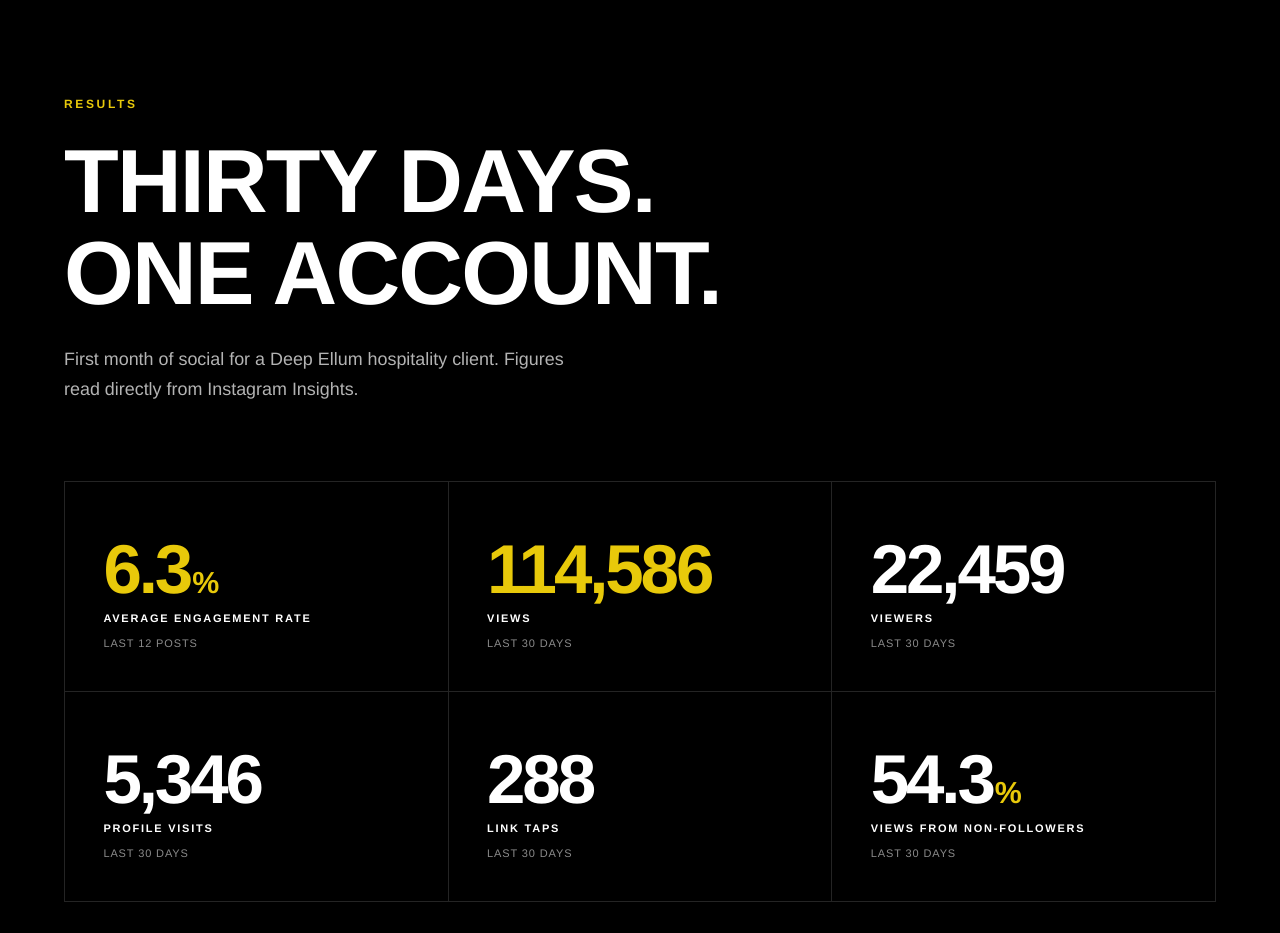
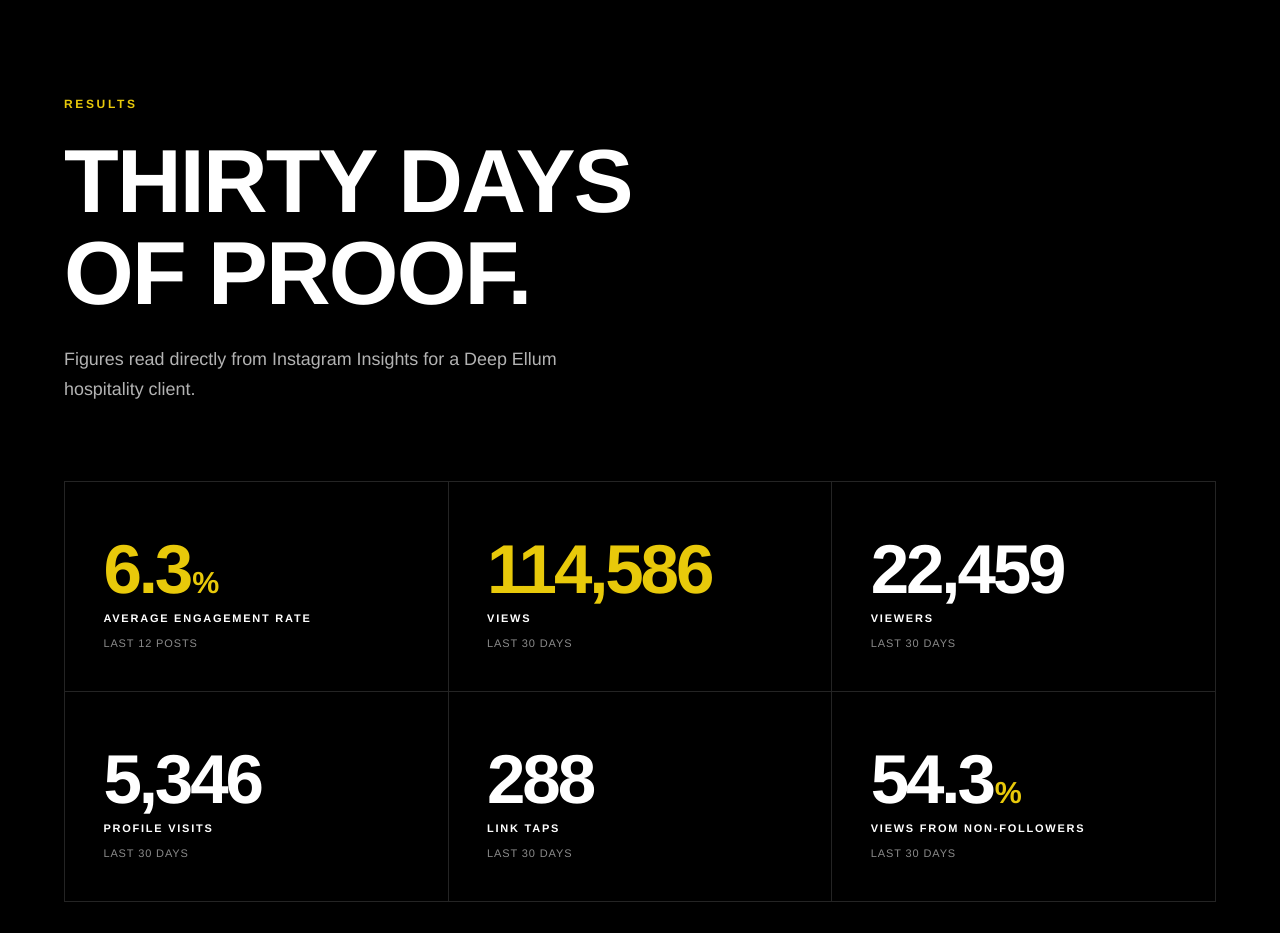
Before and after one commit to ShadowbannedOfficial/chalantcreative.com, a plain HTML site: page index.html in a window 1280 px wide. Shown: the part 6500-7433 px from the top of the page. Drawn offline with Linux system fonts and the light colour scheme.

Commit message:
Results copy: drop account-count framing

```diff
--- a/index.html
+++ b/index.html
@@ -251,8 +251,8 @@
     <div class="wrap">
       <header class="section__head">
         <p class="eyebrow reveal">Results</p>
-        <h2 class="reveal">Thirty days.<br>One account.</h2>
-        <p class="section__lede reveal">First month of social for <span class="client-name">a Deep Ellum hospitality client</span>. Figures read directly from Instagram Insights.</p>
+        <h2 class="reveal">Thirty days<br>of proof.</h2>
+        <p class="section__lede reveal">Figures read directly from Instagram Insights for <span class="client-name">a Deep Ellum hospitality client</span>.</p>
       </header>
 
       <div class="metrics">
```
